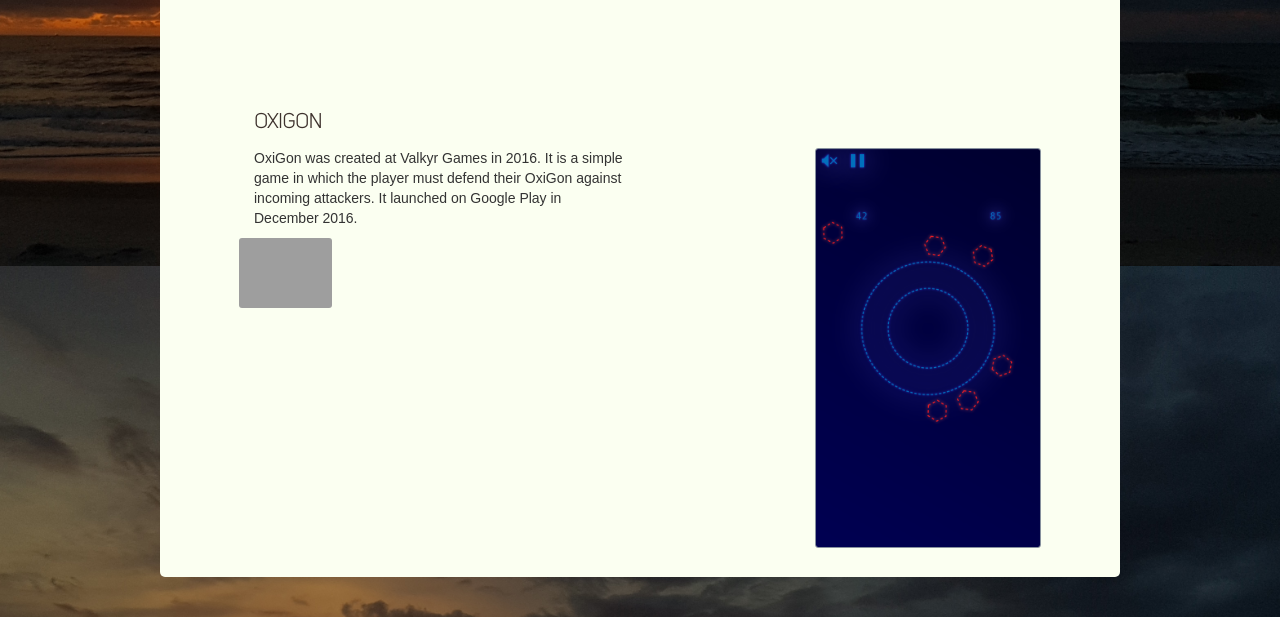
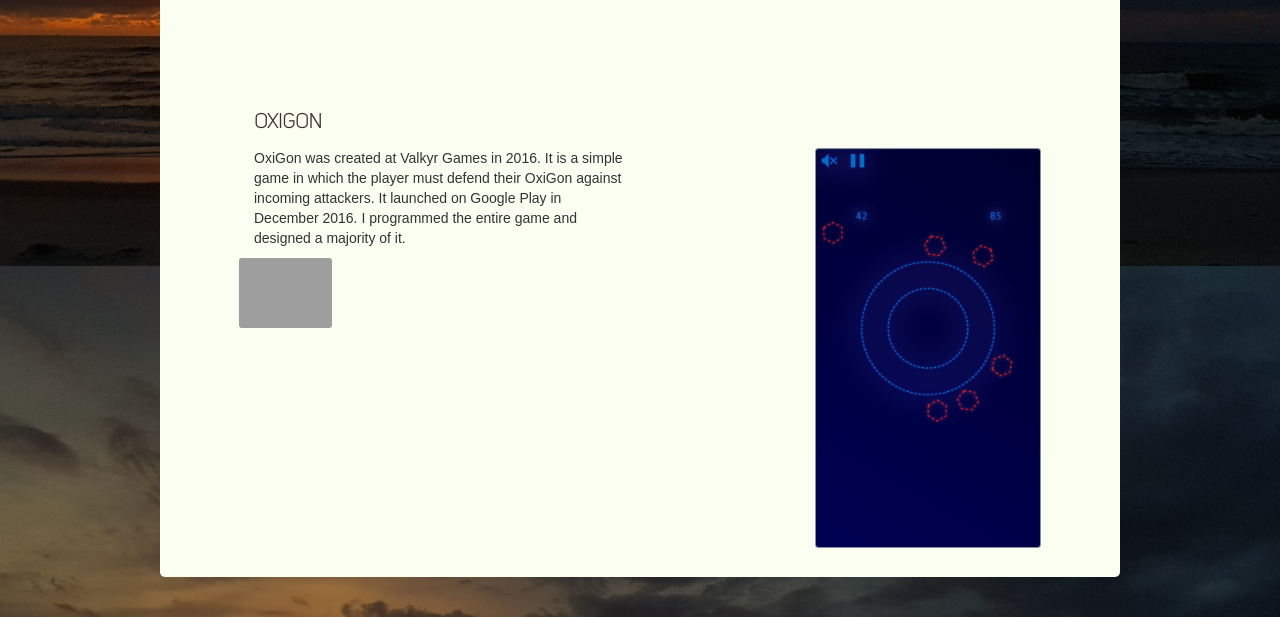
Before and after one commit to fredrikomstedt/website, a Flask app: page / in a window 1280 px wide. Shown: the part 3734-4351 px from the top of the page. Run offline with Flask 2, Linux system fonts and the light colour scheme; some libraries are stand-ins or nearby versions; grey boxes are pictures that could not be loaded.

Commit message:
Minor changes to text in Portfolio

```diff
--- a/app/templates/website.html
+++ b/app/templates/website.html
@@ -148,14 +148,14 @@
             <div class='title'>Portfolio</div>
             <div class='container-fluid content'>
                 <div class='content-text'>
-                    Aside from my <a href='http://www.github.com/xaril' target='_blank'><b>GitHub</b></a>, I have been part of a few other projects. These are showcased here.
+                    Aside from my <a href='http://www.github.com/xaril' target='_blank'><b>GitHub</b></a>, I have contributed to a few other projects. These are showcased here.
                 </div>
                 <div class='content-text'>
                     <div class='portfolio-entry'>
                         <div class='content-title'>Shoot the Foe</div>
                         <div class='row'>
                             <div class='col-xs-6'>
-                                <p>Shoot the Foe was created at Valkyr Games in 2014 and 2015. It is a never-ending shoot-em-up where the player character's foes must be shot down. It launched on Google Play in October 2015.</p>
+                                <p>Shoot the Foe was created at Valkyr Games in 2014 and 2015. It is a never-ending shoot-em-up where the player character's foes must be shot down. It launched on Google Play in October 2015. I programmed the entire game and designed a majority of it.</p>
                             </div>
                             <div class='col-xs-6'>
                                 <img class='pull-right' src='/static/pictures/shoot-the-foe-0.png'></img>
@@ -173,7 +173,7 @@
                         <div class='content-title'>OxiGon</div>
                         <div class='row'>
                             <div class='col-xs-6'>
-                                <p>OxiGon was created at Valkyr Games in 2016. It is a simple game in which the player must defend their OxiGon against incoming attackers. It launched on Google Play in December 2016.</p>
+                                <p>OxiGon was created at Valkyr Games in 2016. It is a simple game in which the player must defend their OxiGon against incoming attackers. It launched on Google Play in December 2016. I programmed the entire game and designed a majority of it.</p>
                             </div>
                             <div class='col-xs-6'>
                                 <img class='pull-right' src='/static/pictures/oxigon-0.png'></img>
```
